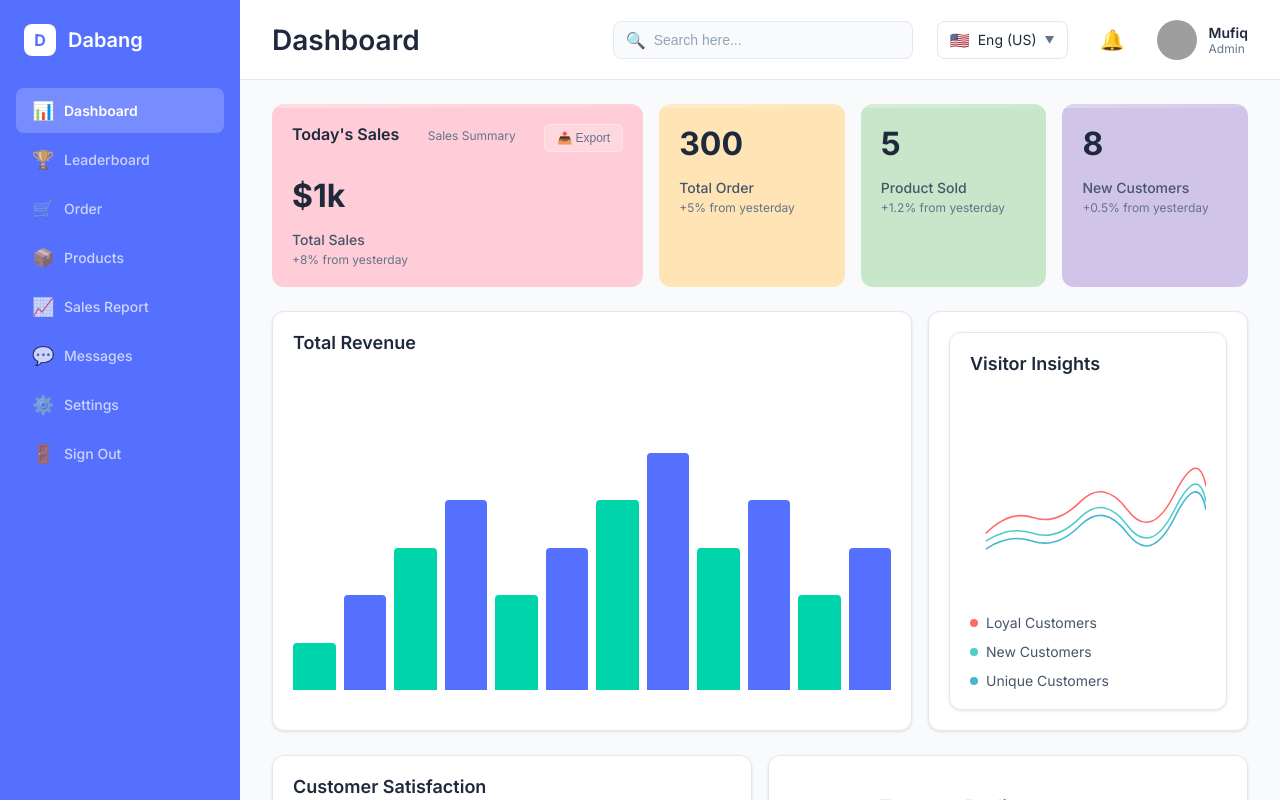
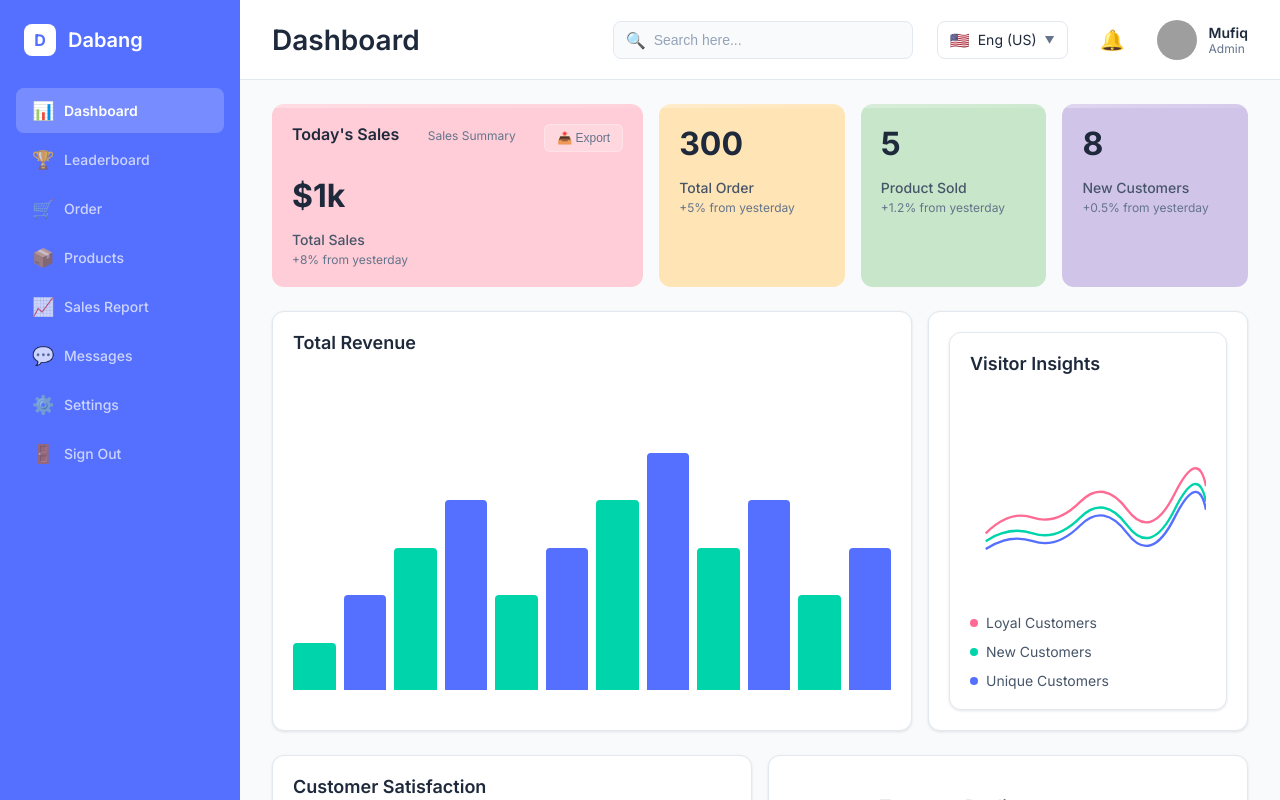
Before and after one commit to PiyushGhavghave/React-CRA-starter-template, a React (Create React App) app: page / in a window 1280 px wide. Built offline with nearby package versions, Linux system fonts and the light colour scheme; grey boxes are pictures that could not be loaded.

Commit message:
Update VisitorInsights colors to match Figma
cgen-12b82c48373b428aa5b97f5007b51ea3

```diff
--- a/src/components/VisitorInsights.js
+++ b/src/components/VisitorInsights.js
@@ -10,39 +10,39 @@ const VisitorInsights = () => {
           <path
             d="M20,150 Q50,120 80,130 T140,110 T200,120 T260,100 T300,90"
             fill="none"
-            stroke="#ff6b6b"
-            strokeWidth="2"
+            stroke="#FF6B94"
+            strokeWidth="3"
           />
           <path
             d="M20,160 Q50,140 80,150 T140,130 T200,140 T260,120 T300,110"
             fill="none"
-            stroke="#4ecdc4"
-            strokeWidth="2"
+            stroke="#00D4AA"
+            strokeWidth="3"
           />
           <path
             d="M20,170 Q50,150 80,160 T140,140 T200,150 T260,130 T300,120"
             fill="none"
-            stroke="#45b7d1"
-            strokeWidth="2"
+            stroke="#5570FF"
+            strokeWidth="3"
           />
         </svg>
       </div>
       <div className="insights-legend">
         <div className="legend-row">
           <div className="legend-item">
-            <div className="legend-dot" style={{ backgroundColor: '#ff6b6b' }}></div>
+            <div className="legend-dot" style={{ backgroundColor: '#FF6B94' }}></div>
             <span>Loyal Customers</span>
           </div>
         </div>
         <div className="legend-row">
           <div className="legend-item">
-            <div className="legend-dot" style={{ backgroundColor: '#4ecdc4' }}></div>
+            <div className="legend-dot" style={{ backgroundColor: '#00D4AA' }}></div>
             <span>New Customers</span>
           </div>
         </div>
         <div className="legend-row">
           <div className="legend-item">
-            <div className="legend-dot" style={{ backgroundColor: '#45b7d1' }}></div>
+            <div className="legend-dot" style={{ backgroundColor: '#5570FF' }}></div>
             <span>Unique Customers</span>
           </div>
         </div>
```
